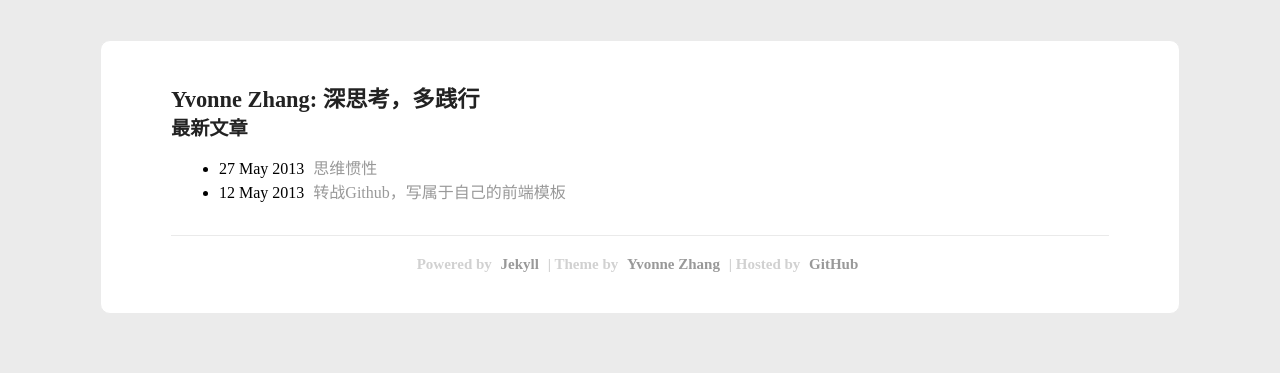
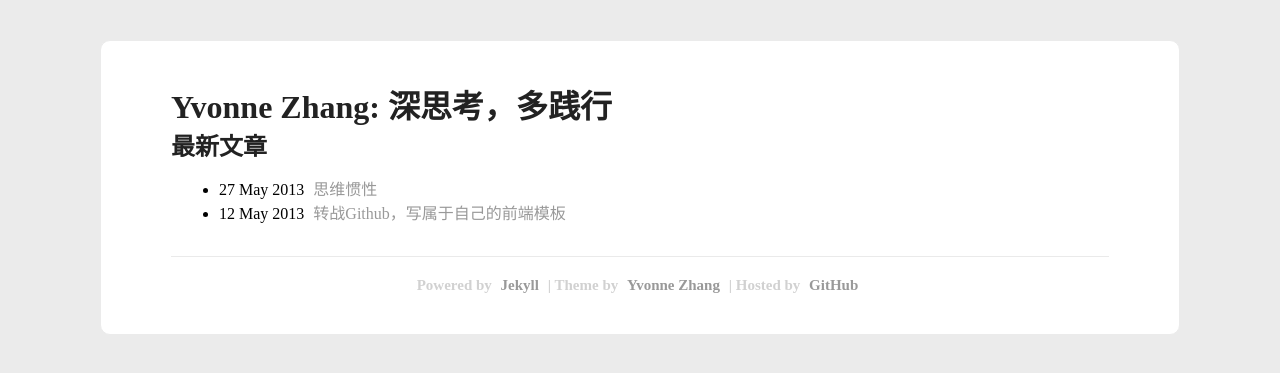
Before and after one commit to fcrosfly/myblog, a Jekyll site: the page built from index.html, in a window 1280 px wide. Shown: the top 373 px of the page. Built offline with Jekyll 4.4.1, drawn with Linux system fonts in a browser that asks for light colours.

Commit message:
Update style.css

```diff
--- a/css/style.css
+++ b/css/style.css
@@ -68,11 +68,11 @@ h1, h2, h3, h4, h5, h6 {
 }
 
 h1 {
-	font-size: 1.4em;
+	font-size: 2em;
 }
 
 h2 {
-	font-size: 1.2em;
+	font-size: 1.5em;
 }
 
 p{
```
